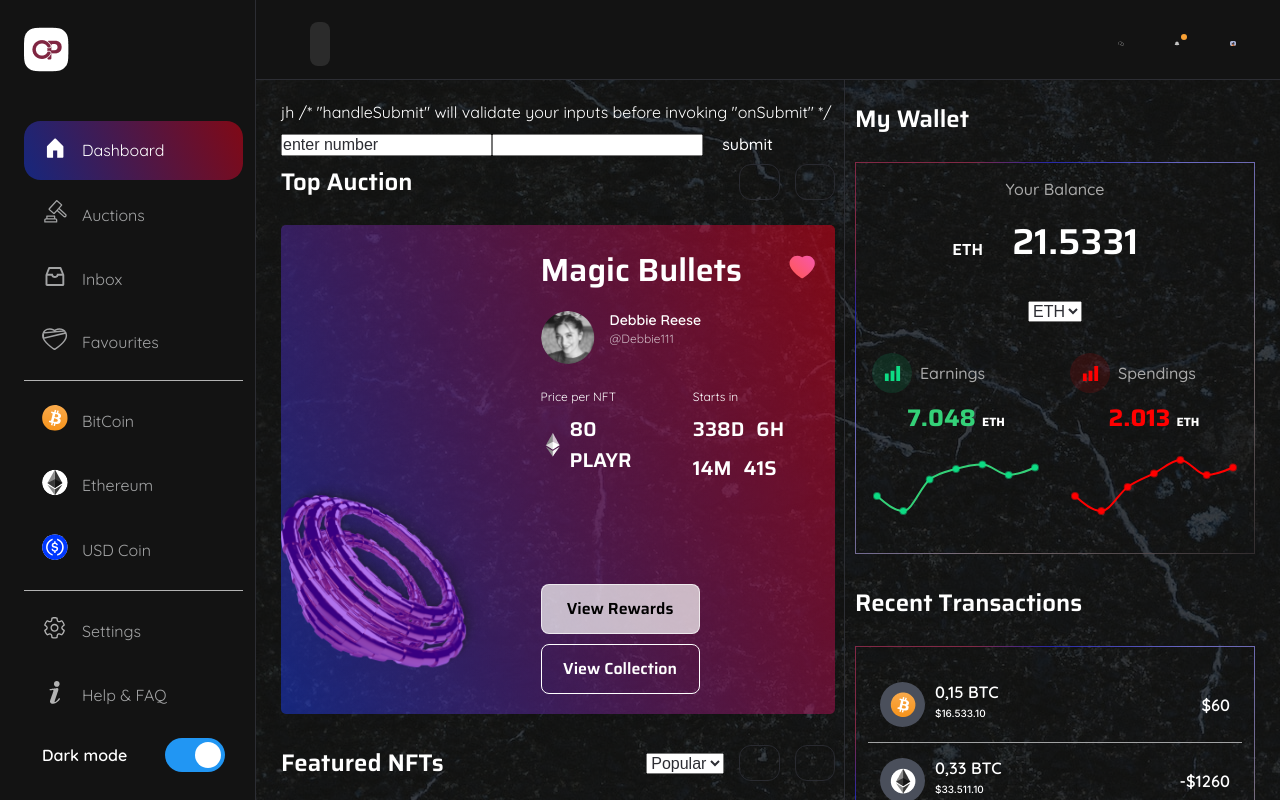
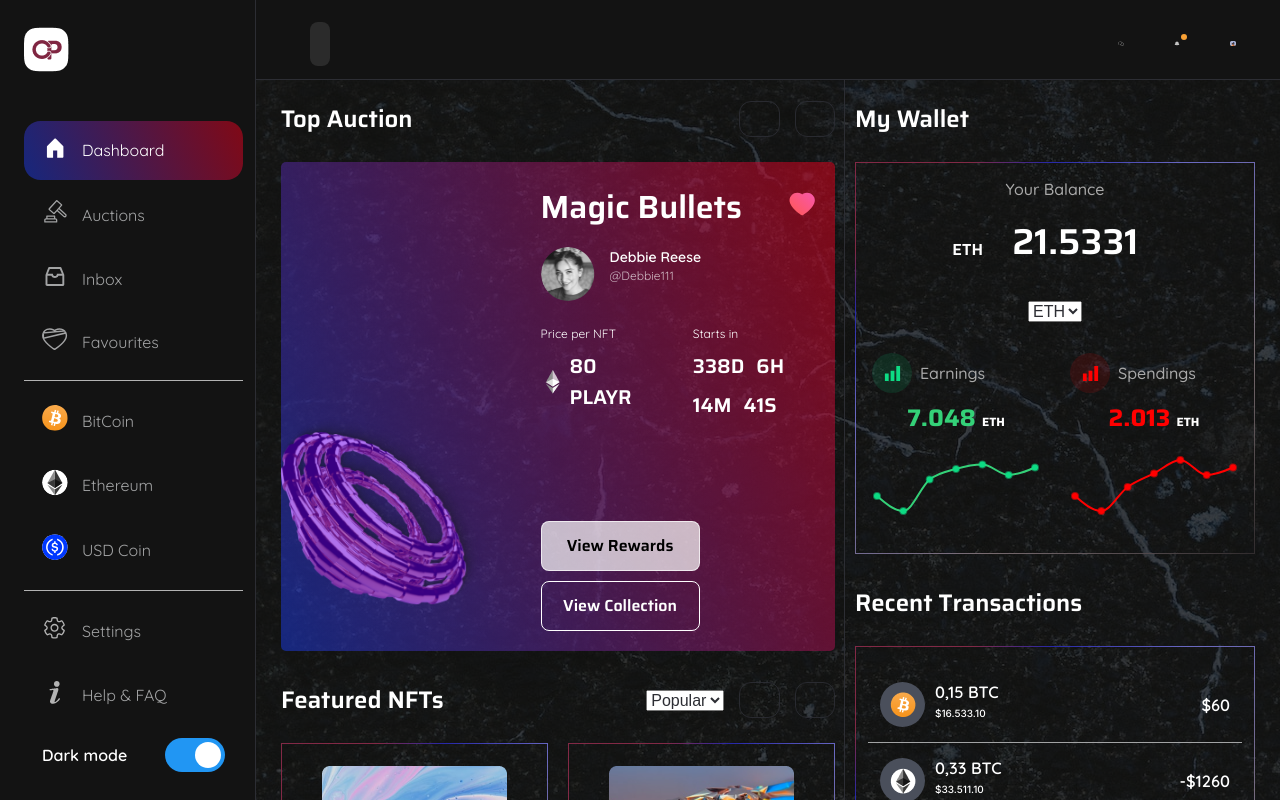
Before and after one commit to mahfuj890/NFT-Dashboard-React, a React (Vite) app: page / in a window 1280 px wide. Shown: the top 800 px of the page. Built offline with nearby package versions, Linux system fonts and the light colour scheme.

Commit message:
improve search functionlity

```diff
--- a/src/Components/Table/ActionsTable.jsx
+++ b/src/Components/Table/ActionsTable.jsx
@@ -23,10 +23,19 @@ function ActionsTable() {
     showEditModal();
     editAuctionsTable(item);
   };
+  console.log(
+    autionsTableData.filter((item) => {
+      return item.ammout.toString().includes(1);
+    })
+  );
 
   //Search Functions
+  const searchKeys = ["userName", "date", "status"];
   const searchFucntionlity = autionsTableData.filter((item) => {
-    return item.userName.toLowerCase().includes(auctionForm);
+    return (
+      searchKeys.some((key) => item[key].toLowerCase().includes(auctionForm)) ||
+      item.ammout.toString().includes(auctionForm)
+    );
   });
 
   return (
--- a/src/Pages/Dashboard.jsx
+++ b/src/Pages/Dashboard.jsx
@@ -5,31 +5,22 @@ import WalletSection from "../Components/Section/WalletSection";
 import useDocumentTitle from "../Hooks/useDocumentTitle";
 import { useForm } from "react-hook-form";
 
+function Dashboard() {
+  useDocumentTitle("Home");
 
-function Dashboard() {
-  useDocumentTitle("Home")
-
-  const { register, handleSubmit, watch, formState: { errors } } = useForm();
-  const onSubmit = data => console.log(data);
+  const {
+    register,
+    handleSubmit,
+    watch,
+    formState: { errors },
+  } = useForm();
+  const onSubmit = (data) => console.log(data);
 
   console.log(watch("example"));
   return (
     <section className="dashboard_content_wrapper">
       <div className="dashboard_outer_grid">
         <div className="dasbhoard_left_wrapper">
-         jh
-         /* "handleSubmit" will validate your inputs before invoking "onSubmit" */
-    <form onSubmit={handleSubmit(onSubmit)}>
-      {/* register your input into the hook by invoking the "register" function */}
-      <input type="number" placeholder="enter number" defaultValue="test" {...register("example")} />
-
-      {/* include validation with required or other standard HTML validation rules */}
-      <input {...register("exampleRequired", { required: true })} />
-      {/* errors will return when field validation fails  */}
-      {errors.exampleRequired && <span>This field is required</span>}
-
-      <button type="submit" >submit </button>
-    </form>
           <ToActionSection />
           <FeaturesProductSection />
         </div>
--- a/src/Pages/Favourites.jsx
+++ b/src/Pages/Favourites.jsx
@@ -15,8 +15,12 @@ function Favourites() {
     useContext(AuctionsTableContenxt);
 
   //Search Functions
+  const searchKeys = ["userName", "date", "status"];
   const searchFucntionlity = FavouriteUserData.filter((item) => {
-    return item.userName.toLowerCase().includes(favourites);
+    return (
+      searchKeys.some((key) => item[key].toLowerCase().includes(favourites)) ||
+      item.ammout.toString().includes(favourites)
+    );
   });
   return (
     <section className="favourite_wrapper">
```
